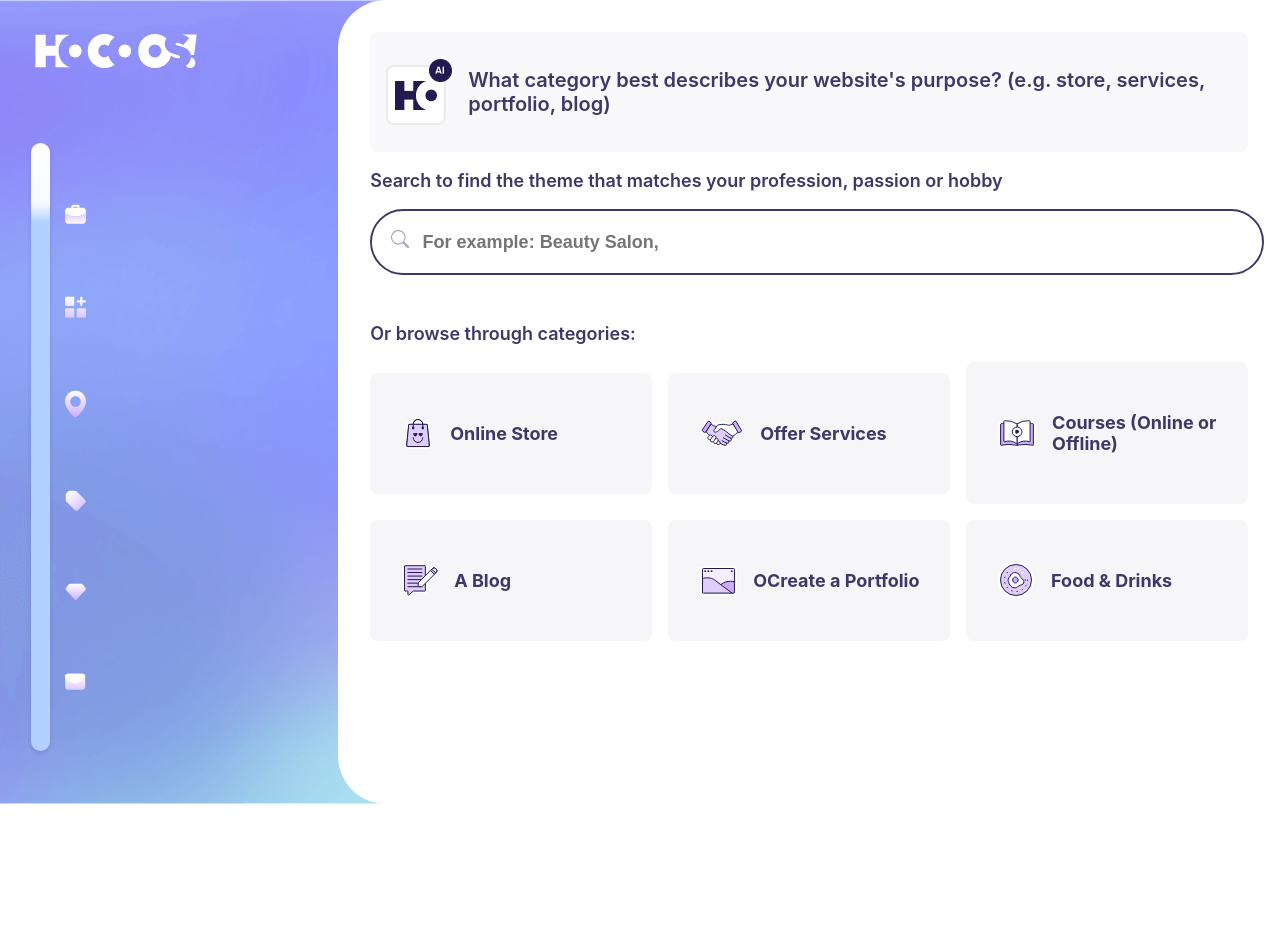
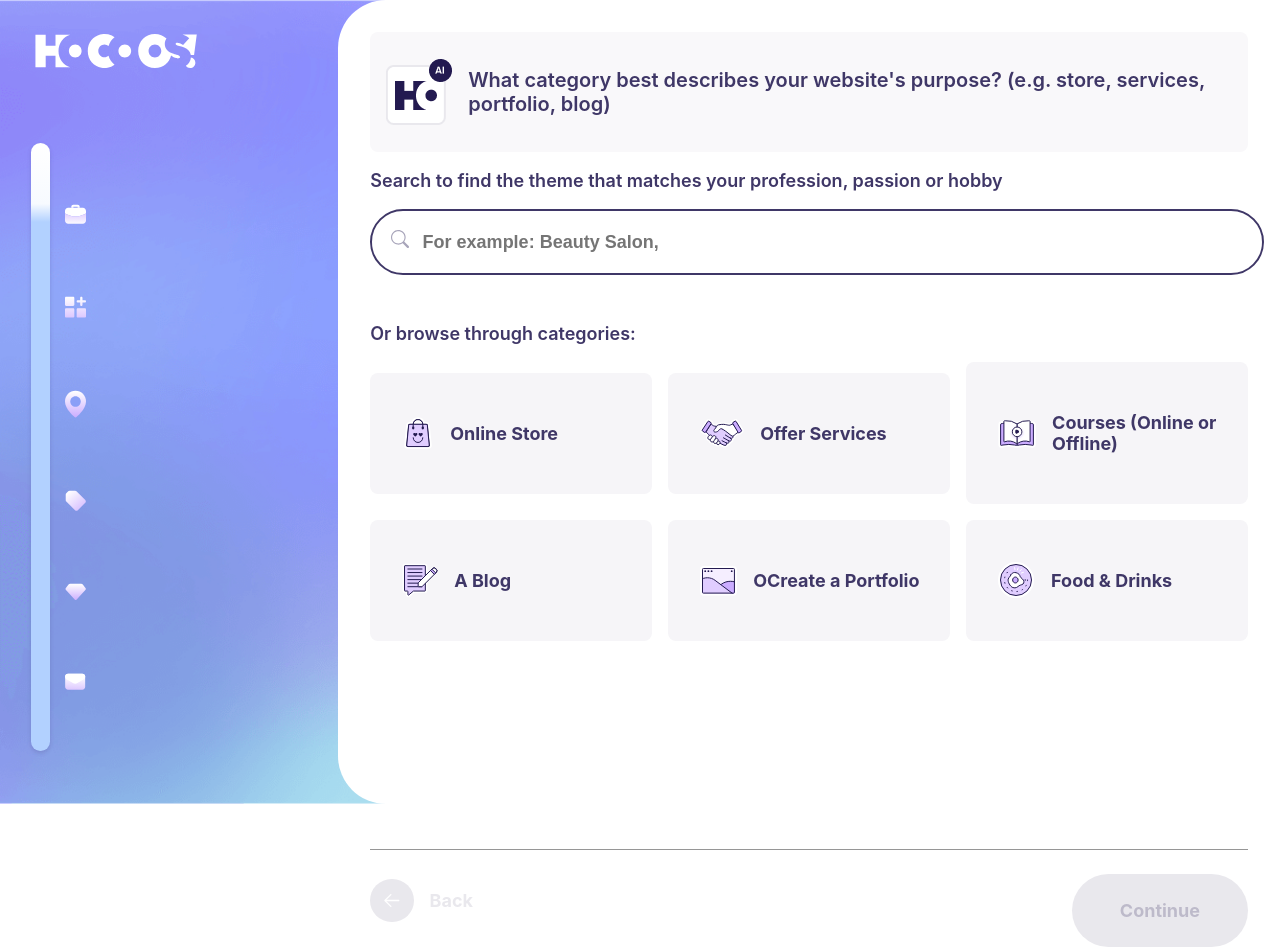
Before and after one commit to herbertcarnaubadesouza/inteligencia-artificial-front, a React (Create React App) app: page / in a window 1280 px wide. Before the commit the page ends 804 px from the top, so only its background shows below. Built offline with nearby package versions, Linux system fonts and the light colour scheme.

Commit message:
parte de baixo que faltou

```diff
--- a/src/components/Home/LeftSide/leftside.scss
+++ b/src/components/Home/LeftSide/leftside.scss
@@ -30,3 +30,11 @@
   flex-direction: column;
   gap: 4.5rem;
 }
+
+.linha {
+  border: none;
+  height: 1px;
+  background-color: #00000069;
+  margin-top: 3rem;
+  margin-bottom: 24px;
+}
--- a/src/components/Home/RightSide/index.tsx
+++ b/src/components/Home/RightSide/index.tsx
@@ -5,6 +5,7 @@ function RightSide() {
   return (
     <>
       <div className="rightside-container">
+        <div className="top-container">
           <div className="question-container">
             <img src="./images/logoQuestion.png" alt="" />
             <p className="question">What category best describes your website's purpose? (e.g. store, services, portfolio, blog)</p>
@@ -54,6 +55,23 @@ function RightSide() {
             </div>
           </div>
         </div>
+
+        <div className="down-container">
+          <div className="linha"></div>
+
+          <div className="nav-container">
+            <div className="button-back">
+              <img className="button-back-icon" src="./images/back.svg" alt="" />
+              <p className="button-back-text">Back</p>
+            </div>
+
+            <div className="button-continue">
+              <p className="button-continue-text">Continue</p>
+            </div>
+          </div>
+        </div>
+
+      </div>
     </>
   )
 }
--- a/src/components/Home/RightSide/rightside.scss
+++ b/src/components/Home/RightSide/rightside.scss
@@ -7,6 +7,10 @@
   padding-right: 2rem;
   border-top-left-radius: 3rem;
   border-bottom-left-radius: 3rem;
+}
+
+.top-container {
+  margin-bottom: 13rem;
 }
 
 .question-container {
@@ -87,3 +91,51 @@
   font-size: 18px;
   font-weight: 700;
 }
+
+.button-continue-text {
+  color: #BDBACA;
+  font-size: 18px;
+  font-weight: 700;
+}
+
+.button-continue {
+  padding-left: 3rem;
+  padding-top: 0.5rem;
+  padding-bottom: 0.5rem;
+  padding-right: 3rem;
+  background-color: #E9E8ED;
+  border-radius: 3rem;
+}
+
+.button-continue:hover {
+  background-color: #E0CDFF;
+  cursor: pointer;
+}
+
+.button-back {
+  display: flex;
+  flex-direction: row;
+  align-items: center;
+  gap: 1rem;
+  cursor: pointer;
+  margin-top: -1.3rem;
+}
+
+.button-back-icon {
+  background-color: #E9E8ED;
+  padding: 0.7rem;
+  border-radius: 2rem;
+}
+
+.button-back-text {
+  color: #E9E8ED;
+  font-size: 18px;
+  font-weight: 700;
+}
+
+.nav-container {
+  display: flex;
+  flex-direction: row;
+  justify-content: space-between;
+  align-items: center;
+}
```
Also changed, not shown: public/images/back.svg (added). Lines whose indentation alone changed are shown as unchanged.
